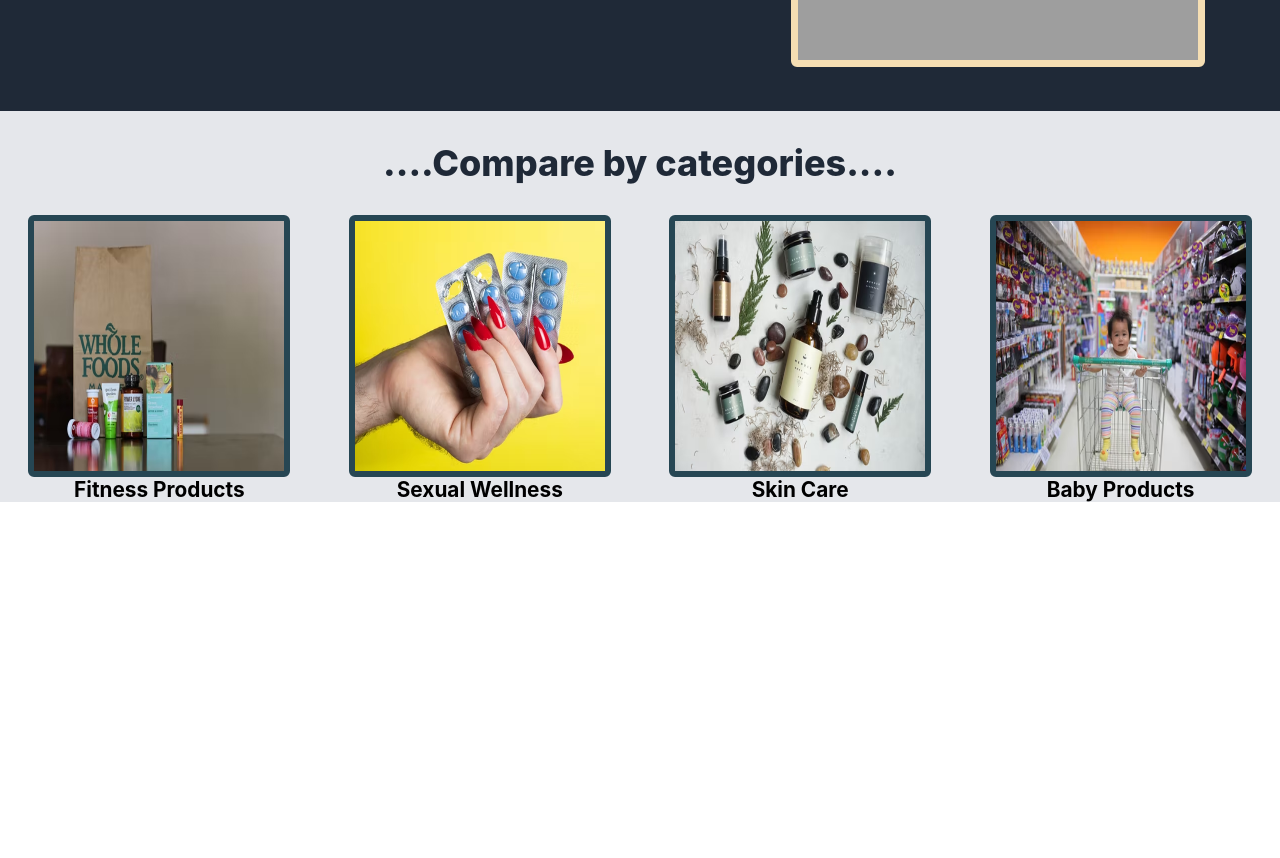
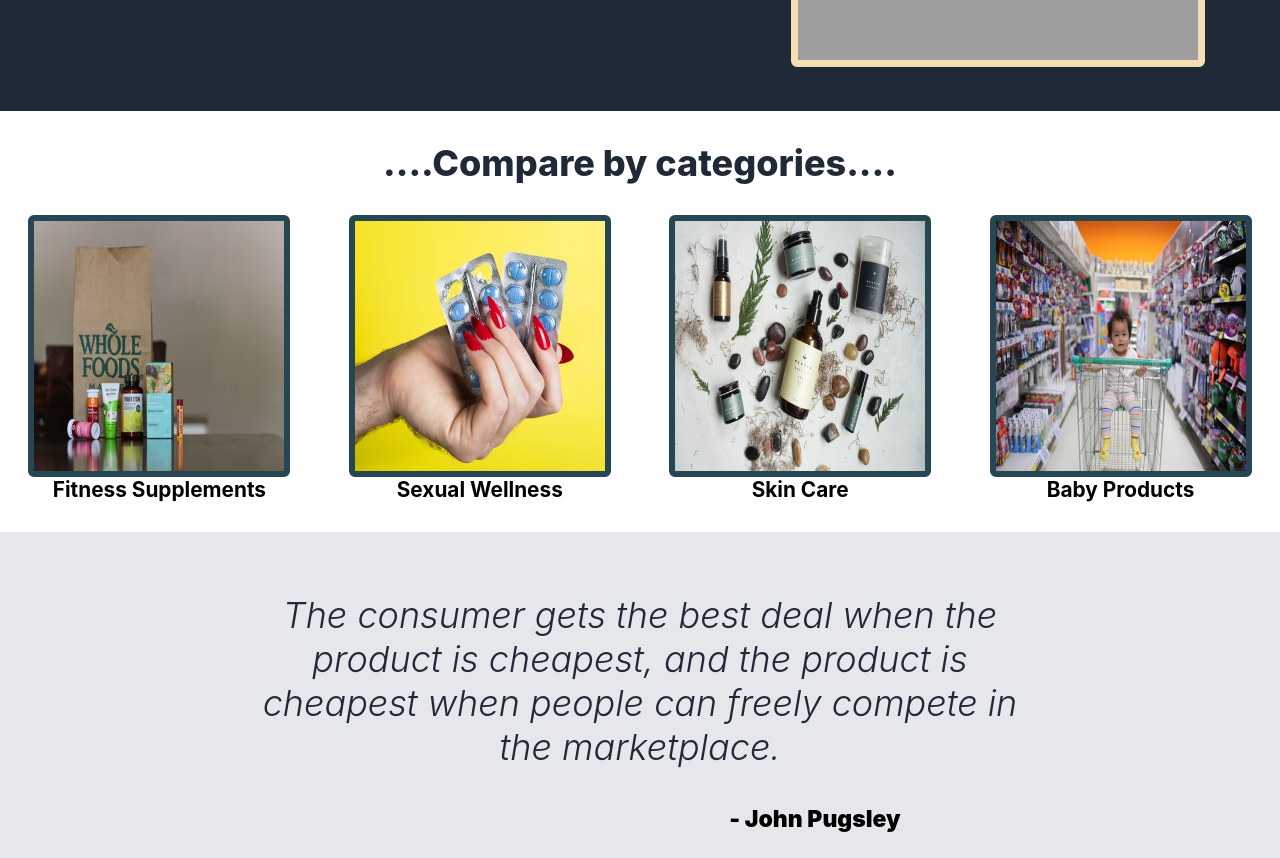
Before and after one commit to Ksab070/ComparoMED, a plain HTML site: page index.html in a window 1280 px wide. Shown: the part 656-1514 px from the top of the page. Before the commit the page ends 1158 px from the top, so only its background shows below. Drawn offline with Linux system fonts and the light colour scheme; grey boxes are pictures that could not be loaded.

Commit message:
Added Quote section and Stylized it

```diff
--- a/index.html
+++ b/index.html
@@ -37,7 +37,7 @@
         <div id="cat123">
             <div class="categories">
                 <img src="./fitness-sup.avif" alt="fitness-sup">
-                <div class="texts">Fitness Products</div>
+                <div class="texts">Fitness Supplements</div>
             </div>
             <div class="categories">
                 <img src="./viagra.avif" alt="Viagra">
@@ -53,8 +53,13 @@
          </div>
      </div>
     </div>
+    <div class="quote">
+        <p class="quotetext">The consumer gets the best deal when the product is cheapest, and the product is cheapest when people can freely compete in the marketplace.</p>
+        <p class="quoteattribute"> - John Pugsley </p>
+    </div>
+    <div class="signup">
 
-
+    </div>
 
 
 
--- a/style.css
+++ b/style.css
@@ -1,6 +1,7 @@
 body {
     font-family: -apple-system, BlinkMacSystemFont, 'Segoe UI', Roboto, Oxygen, Ubuntu, Cantarell, 'Open Sans', 'Helvetica Neue', sans-serif;
     margin: 0;
+    height: 100vh;
     display: flex;
     flex: 1 auto;
     flex-direction: column;
@@ -112,7 +113,7 @@ button {
 }
 
 .moreinfo {
-    background-color: #e5e7eb;
+    background-color: #fff;
 
 }
 
@@ -148,4 +149,30 @@ button {
     display: flex;
     justify-content: space-evenly;
     gap: 30px;
+    margin-bottom: 30px;
 }
+
+.quote {
+    background-color: #e5e7eb;
+    display: flex;
+    flex-direction: column;
+    padding: 25px;
+    align-items: center;
+    justify-content: center;
+}
+
+.quotetext {
+    color: #1f2937;
+    width: 800px;
+    text-align: center;
+    font-size: 36px;
+    font-style: italic;
+    font-weight: 300;
+}
+
+.quoteattribute {
+    margin: 0px;
+    font-size: 23px;
+    font-weight: 900;
+    padding-left: 350px;
+}
```
